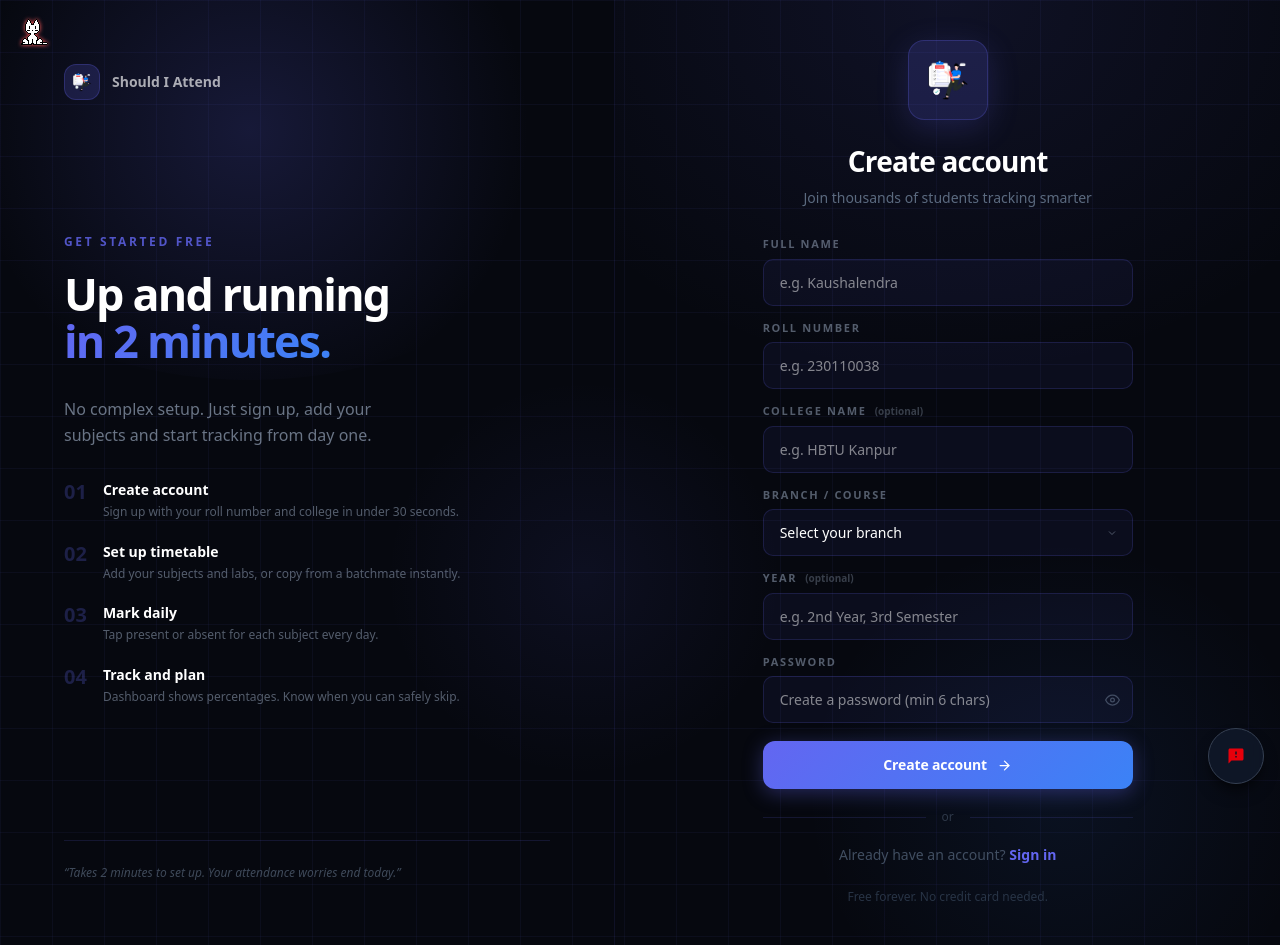
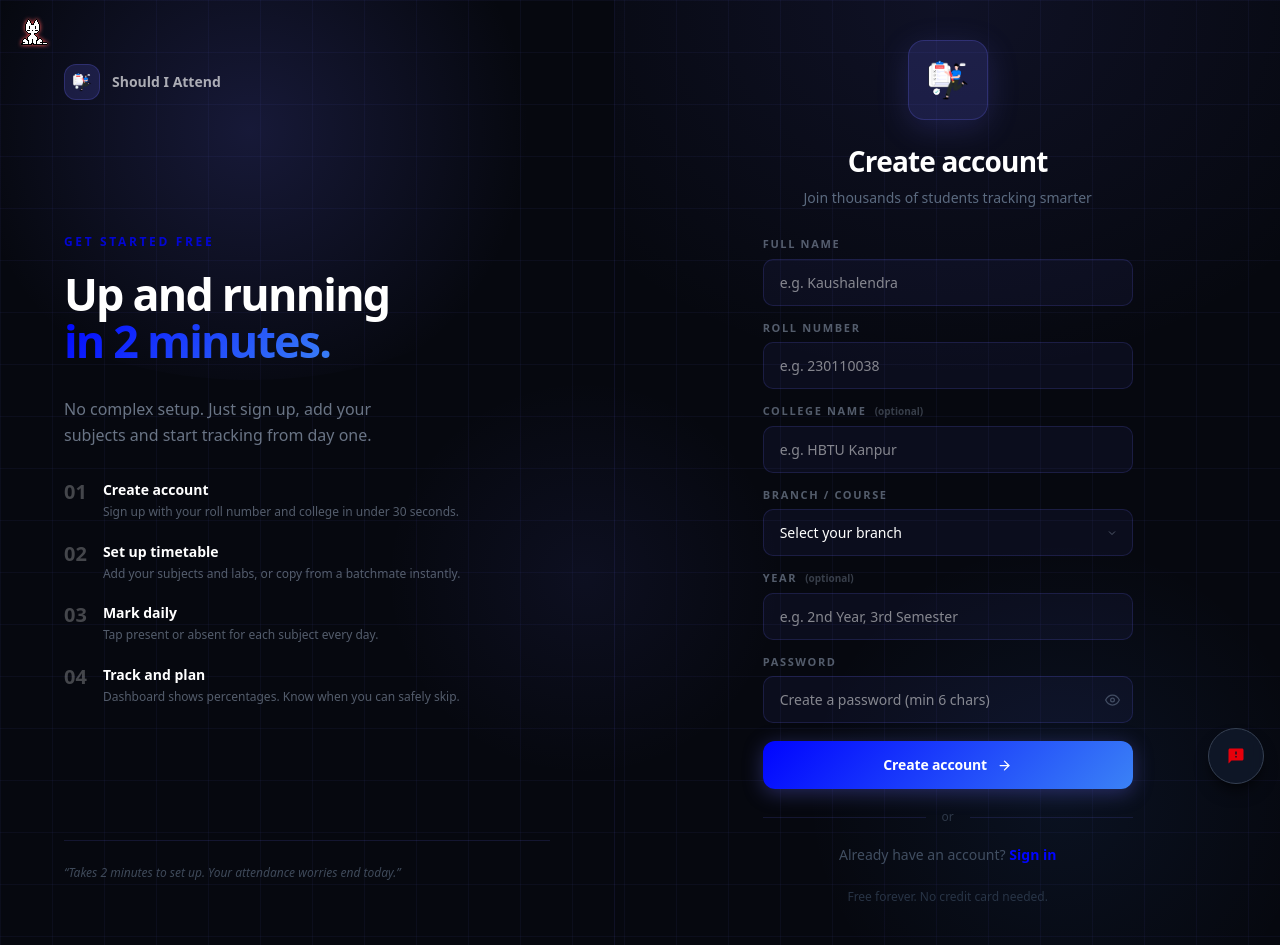
Before and after one commit to Kaushalendra-Marcus/attendance-tracker, a Next.js app: page /sign-up in a window 1280 px wide. Built offline with nearby package versions, Linux system fonts and the light colour scheme.

Commit message:
fixing the buttons

```diff
--- a/app/(auth)/sign-in/page.tsx
+++ b/app/(auth)/sign-in/page.tsx
@@ -118,7 +118,7 @@ export default function SignInPage() {
             <p className="text-xl font-bold tracking-[0.22em] uppercase mb-5" style={{ color: "rgba(255,255,255,0.8)" }}>Attendance Tracker</p>
             <h1 className="font-black text-white leading-[1.06]" style={{ fontSize: "clamp(2.6rem, 3.8vw, 3.6rem)", letterSpacing: "-0.04em" }}>
               Know exactly<br />
-              <span style={{ background: "linear-gradient(135deg, #6366F1 0%, #3B82F6 100%)", WebkitBackgroundClip: "text", WebkitTextFillColor: "transparent", backgroundClip: "text" }}>
+              <span style={{ background: "linear-gradient(135deg, #0004ff 0%, #3B82F6 100%)", WebkitBackgroundClip: "text", WebkitTextFillColor: "transparent", backgroundClip: "text" }}>
                 when to skip.
               </span>
             </h1>
@@ -222,7 +222,7 @@ export default function SignInPage() {
                 whileHover={!isLoading ? { y: -1, boxShadow: "0 8px 28px rgba(99,102,241,0.45)" } : {}}
                 whileTap={!isLoading ? { scale: 0.988 } : {}}
                 className="w-full flex items-center justify-center gap-2.5 rounded-xl font-bold text-sm text-white"
-                style={{ padding: "14px 20px", background: "linear-gradient(135deg, #6366F1 0%, #3B82F6 100%)", boxShadow: "0 4px 20px rgba(99,102,241,0.35)", border: "none", cursor: isLoading ? "not-allowed" : "pointer", opacity: isLoading ? 0.75 : 1, letterSpacing: "-0.01em", transition: "opacity 0.15s ease" }}>
+                style={{ padding: "14px 20px", background: "linear-gradient(135deg, #0004ff 0%, #3B82F6 100%)", boxShadow: "0 4px 20px rgba(99,102,241,0.35)", border: "none", cursor: isLoading ? "not-allowed" : "pointer", opacity: isLoading ? 0.75 : 1, letterSpacing: "-0.01em", transition: "opacity 0.15s ease" }}>
                 {isLoading ? (
                   <><svg className="animate-spin h-4 w-4 text-white" xmlns="http://www.w3.org/2000/svg" fill="none" viewBox="0 0 24 24" aria-hidden><circle className="opacity-25" cx="12" cy="12" r="10" stroke="currentColor" strokeWidth="4" /><path className="opacity-75" fill="currentColor" d="M4 12a8 8 0 018-8V0C5.373 0 0 5.373 0 12h4zm2 5.291A7.962 7.962 0 014 12H0c0 3.042 1.135 5.824 3 7.938l3-2.647z" /></svg><span>Signing in...</span></>
                 ) : (
@@ -241,9 +241,9 @@ export default function SignInPage() {
           <motion.div {...fadeUp(0.46)} className="text-center">
             <p className="text-sm" style={{ color: "rgba(71,85,105,0.9)" }}>
               New here?{" "}
-              <a href="/sign-up" className="font-semibold transition-colors duration-150" style={{ color: "#6366F1" }}
-                onMouseEnter={e => ((e.target as HTMLElement).style.color = "#818cf8")}
-                onMouseLeave={e => ((e.target as HTMLElement).style.color = "#6366F1")}>
+              <a href="/sign-up" className="font-semibold transition-colors duration-150" style={{ color: "#0004ff" }}
+                onMouseEnter={e => ((e.target as HTMLElement).style.color = "#3347fc")}
+                onMouseLeave={e => ((e.target as HTMLElement).style.color = "#0004ff")}>
                 Create a free account
               </a>
             </p>
--- a/app/(auth)/sign-up/page.tsx
+++ b/app/(auth)/sign-up/page.tsx
@@ -136,10 +136,10 @@ export default function SignUpPage() {
 
         <div className="relative z-10 space-y-8">
           <motion.div {...fadeUp(0.12)}>
-            <p className="text-xs font-bold tracking-[0.22em] uppercase mb-5" style={{ color: "rgba(99,102,241,0.8)" }}>Get Started Free</p>
+            <p className="text-xs font-bold tracking-[0.22em] uppercase mb-5" style={{ color: "rgba(0, 4, 255, 0.8)" }}>Get Started Free</p>
             <h1 className="font-black text-white leading-[1.06]" style={{ fontSize: "clamp(2.4rem, 3.5vw, 3.4rem)", letterSpacing: "-0.04em" }}>
               Up and running<br />
-              <span style={{ background: "linear-gradient(135deg, #6366F1 0%, #3B82F6 100%)", WebkitBackgroundClip: "text", WebkitTextFillColor: "transparent", backgroundClip: "text" }}>
+              <span style={{ background: "linear-gradient(135deg, #0004ff 0%, #3B82F6 100%)", WebkitBackgroundClip: "text", WebkitTextFillColor: "transparent", backgroundClip: "text" }}>
                 in 2 minutes.
               </span>
             </h1>
@@ -150,7 +150,7 @@ export default function SignUpPage() {
           <motion.div {...fadeUp(0.28)} className="space-y-5">
             {steps.map((s, i) => (
               <div key={i} className="flex items-start gap-4">
-                <span className="text-xl font-black shrink-0 leading-none mt-0.5" style={{ color: "rgba(99,102,241,0.25)" }}>{s.num}</span>
+                <span className="text-xl font-black shrink-0 leading-none mt-0.5" style={{ color: "rgba(255, 255, 255, 0.25)" }}>{s.num}</span>
                 <div>
                   <p className="text-sm font-bold text-white mb-0.5">{s.title}</p>
                   <p className="text-xs leading-relaxed" style={{ color: "rgba(148,163,184,0.55)" }}>{s.desc}</p>
@@ -282,7 +282,7 @@ export default function SignUpPage() {
                 whileHover={!isLoading ? { y: -1, boxShadow: "0 8px 28px rgba(99,102,241,0.45)" } : {}}
                 whileTap={!isLoading ? { scale: 0.988 } : {}}
                 className="w-full flex items-center justify-center gap-2.5 rounded-xl font-bold text-sm text-white"
-                style={{ padding: "14px 20px", background: "linear-gradient(135deg, #6366F1 0%, #3B82F6 100%)", boxShadow: "0 4px 20px rgba(99,102,241,0.35)", border: "none", cursor: isLoading ? "not-allowed" : "pointer", opacity: isLoading ? 0.75 : 1, letterSpacing: "-0.01em", transition: "opacity 0.15s ease" }}>
+                style={{ padding: "14px 20px", background: "linear-gradient(135deg, #0004ff 0%, #3B82F6 100%)", boxShadow: "0 4px 20px rgba(99,102,241,0.35)", border: "none", cursor: isLoading ? "not-allowed" : "pointer", opacity: isLoading ? 0.75 : 1, letterSpacing: "-0.01em", transition: "opacity 0.15s ease" }}>
                 {isLoading ? (
                   <><svg className="animate-spin h-4 w-4 text-white" xmlns="http://www.w3.org/2000/svg" fill="none" viewBox="0 0 24 24" aria-hidden><circle className="opacity-25" cx="12" cy="12" r="10" stroke="currentColor" strokeWidth="4" /><path className="opacity-75" fill="currentColor" d="M4 12a8 8 0 018-8V0C5.373 0 0 5.373 0 12h4zm2 5.291A7.962 7.962 0 014 12H0c0 3.042 1.135 5.824 3 7.938l3-2.647z" /></svg><span>Creating account...</span></>
                 ) : (
@@ -301,9 +301,9 @@ export default function SignUpPage() {
           <motion.div {...fadeUp(0.51)} className="text-center">
             <p className="text-sm" style={{ color: "rgba(71,85,105,0.9)" }}>
               Already have an account?{" "}
-              <a href="/sign-in" className="font-semibold transition-colors duration-150" style={{ color: "#6366F1" }}
-                onMouseEnter={e => ((e.target as HTMLElement).style.color = "#818cf8")}
-                onMouseLeave={e => ((e.target as HTMLElement).style.color = "#6366F1")}>
+              <a href="/sign-in" className="font-semibold transition-colors duration-150" style={{ color: "#0004ff" }}
+                onMouseEnter={e => ((e.target as HTMLElement).style.color = "#5969fe")}
+                onMouseLeave={e => ((e.target as HTMLElement).style.color = "#0004ff")}>
                 Sign in
               </a>
             </p>
```
